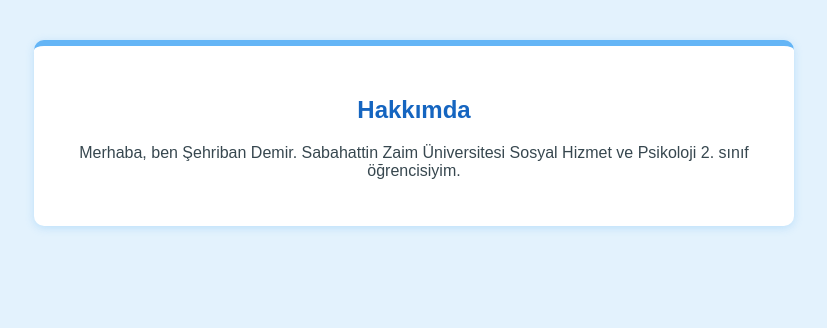
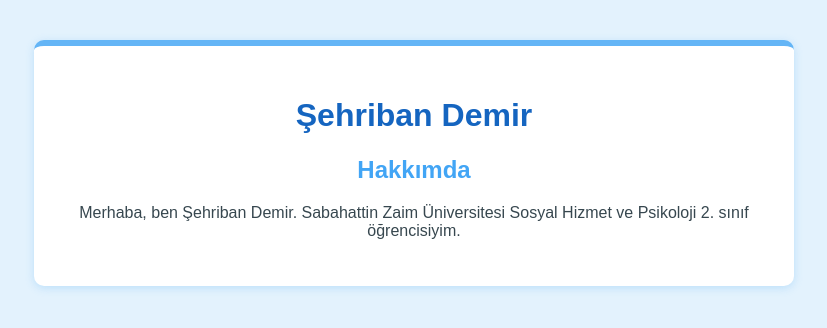
Before and after one commit to sehribandemir/sehribandemir, a plain HTML site: page index.html in a window 1280 px wide. Shown: the whole page, without its empty margins (226-1053 px from the left). Drawn offline with Linux system fonts and the light colour scheme.

Commit message:
Update index.html

```diff
--- a/index.html
+++ b/index.html
@@ -20,8 +20,11 @@
       box-shadow: 0 2px 8px rgba(100, 181, 246, 0.3);
       text-align: center;
     }
+    h1 {
+      color: #1565c0;
+    }
     h2 {
-      color: #1565c0;
+      color: #42a5f5;
     }
     p {
       color: #37474f;
@@ -30,6 +33,7 @@
 </head>
 <body>
   <div class="container">
+    <h1>Şehriban Demir</h1>
     <h2>Hakkımda</h2>
     <p>Merhaba, ben Şehriban Demir. Sabahattin Zaim Üniversitesi Sosyal Hizmet ve Psikoloji 2. sınıf öğrencisiyim.</p>
   </div>
```
